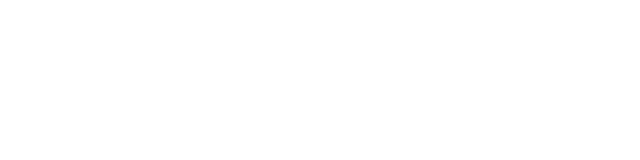
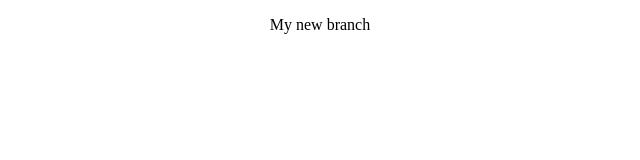
Before and after one commit to aymiller200/bandproject, a React (Create React App) app: page / in a window 1280 px wide. Shown: the top 160 px of the page, without its empty margins (320-960 px from the left). Built offline with nearby package versions, Linux system fonts and the light colour scheme; the HTML template or start-up script is replaced by a standard one.

Commit message:
branch marker

```diff
--- a/src/App.tsx
+++ b/src/App.tsx
@@ -3,6 +3,7 @@
 function App() {
   return (
     <div className="App">
+      <p>My new branch</p>
     </div>
   );
 }
```
